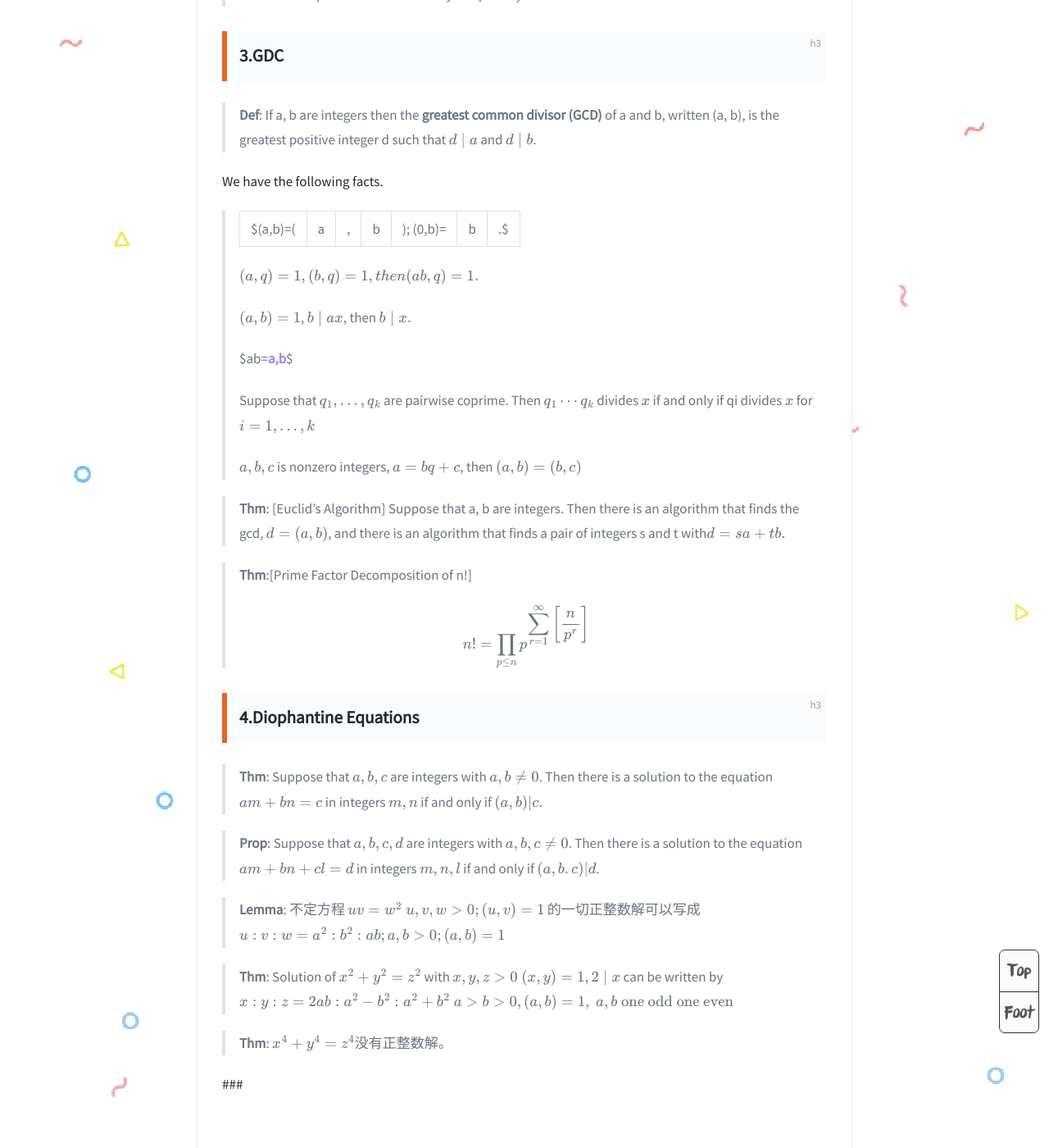
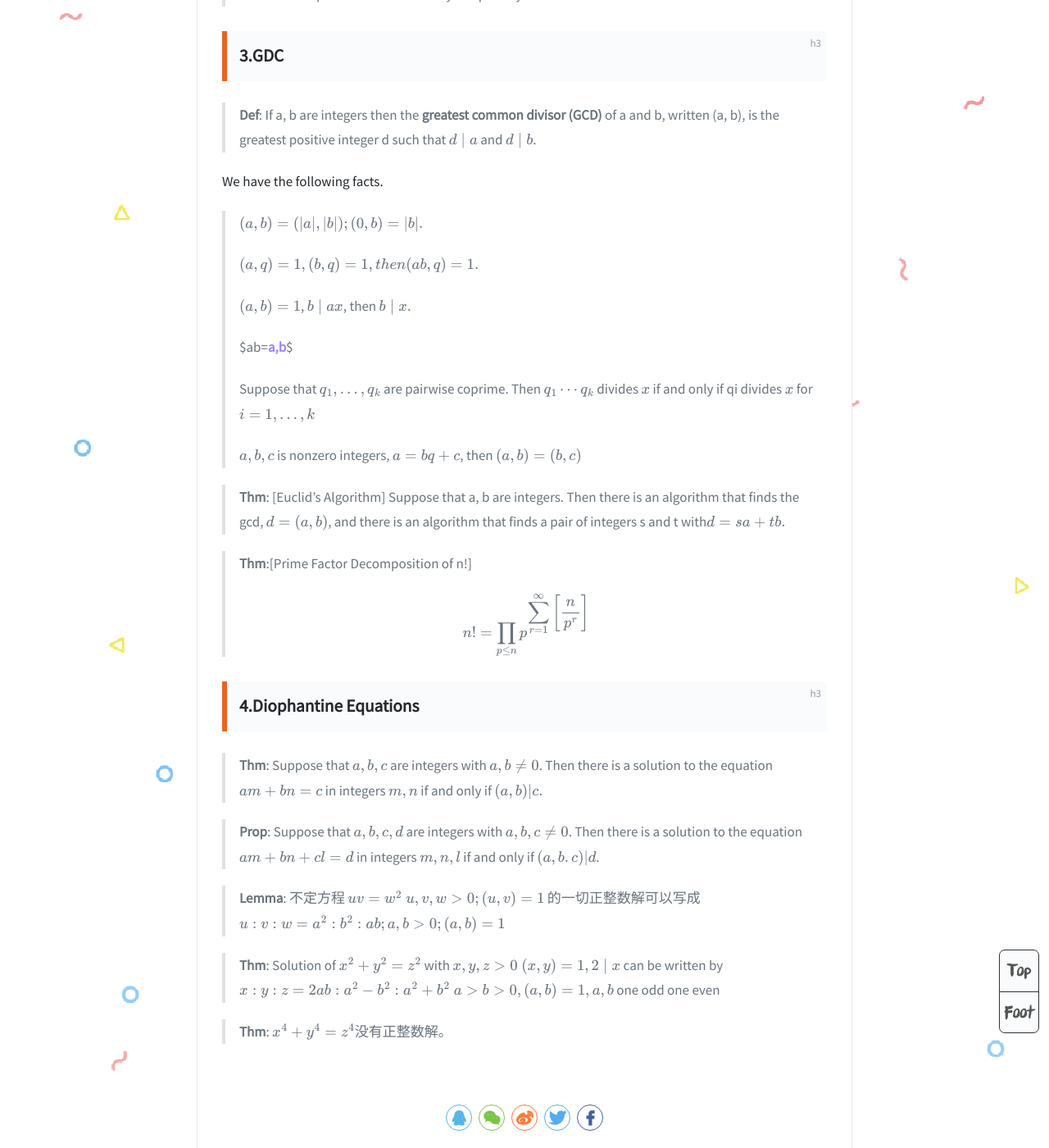
Before and after one commit to zodiachc/Cassis.github.io, a Jekyll site: the page built from _posts/2019-07-19-number-theory-#1.md, in a window 1280 px wide and 1400 px high, scrolled down 2019 px. Shown: the whole window at 82% size. Built offline with Jekyll 4.4.1, drawn with Linux system fonts in a browser that asks for light colours; formulas are drawn with MathJax 3.

Commit message:
Update 2019-07-19-number-theory-#1.md

```diff
--- a/_posts/2019-07-19-number-theory-#1.md
+++ b/_posts/2019-07-19-number-theory-#1.md
@@ -60,7 +60,7 @@ each integer $n \geq m,$ where $m$ is some fixed integer. If
 > **Def**: If a, b are integers then the **greatest common divisor (GCD)** of a and b, written (a, b), is the greatest positive integer d such that $d\mid a$ and $d\mid  b$.
 
 We have the following facts.
-> $(a,b)=(|a|,|b|); (0,b)=|b|.$
+> $(a,b)=(\vert a\vert,\vert b\vert); (0,b)=\vert b\vert.$
 >
 > $(a,q)=1, (b,q)=1, then (ab,q)=1.$
 >
@@ -96,8 +96,6 @@ We have the following facts.
 > **Lemma**: 不定方程 $uv=w^2\ u,v,w>0; (u,v)=1$ 的一切正整数解可以写成$u:v:w=a^2:b^2:ab; a,b>0; (a,b)=1$
 
 > **Thm**: Solution of $x^2+y^2=z^2$ with $x,y,z>0\ (x,y)=1, 2\mid x$ can be written by
-> $$ x:y:z=2ab:a^2-b^2:a^2+b^2 \ a>b>0, (a,b)=1 ,\ a,b \text{ one odd one even}$$
+> $ x:y:z=2ab:a^2-b^2:a^2+b^2 \ a>b>0, (a,b)=1 ,$ $a,b$ one odd one even
 
 > **Thm**: $x^4+y^4=z^4$没有正整数解。
-
-###
```
